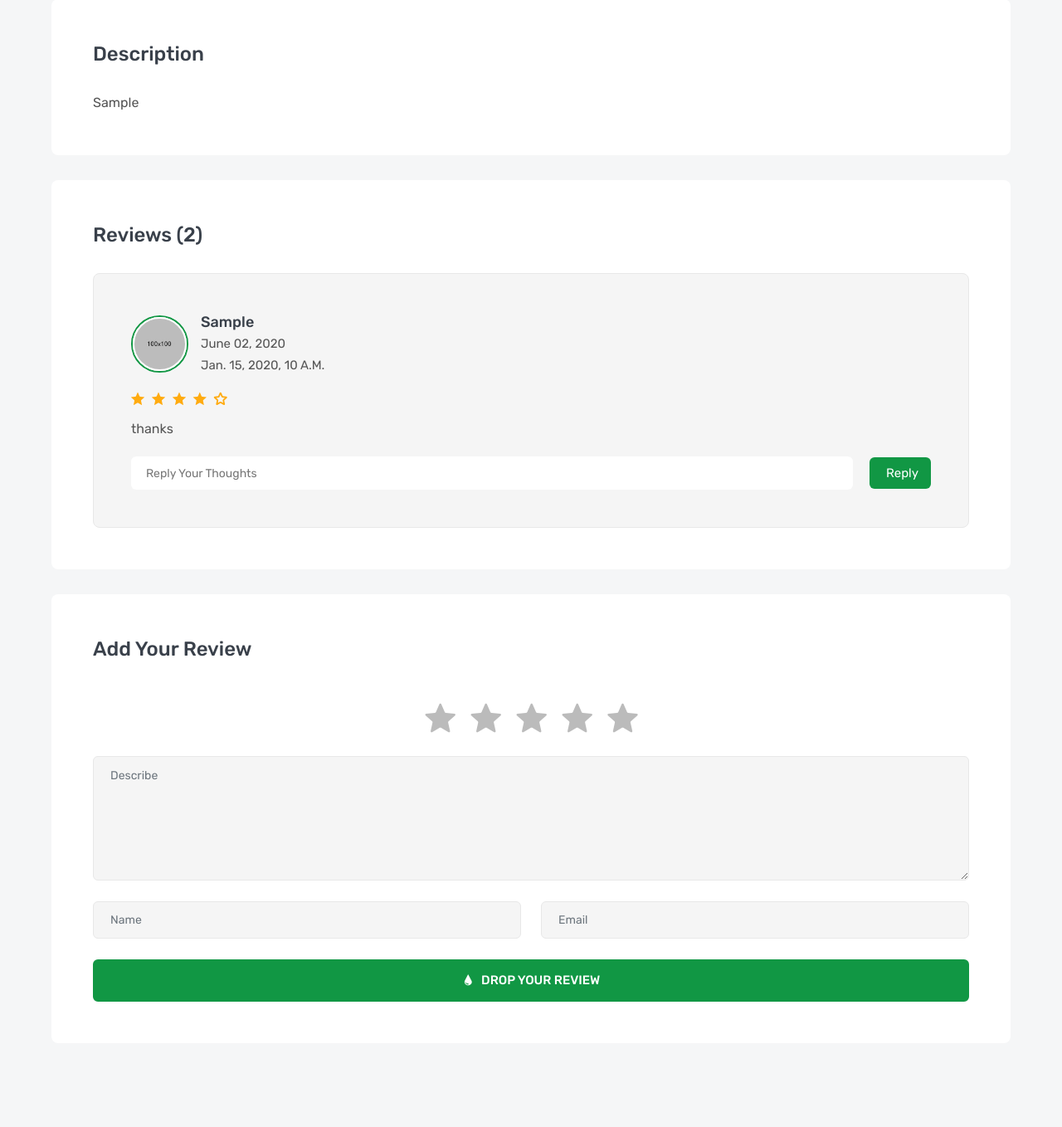
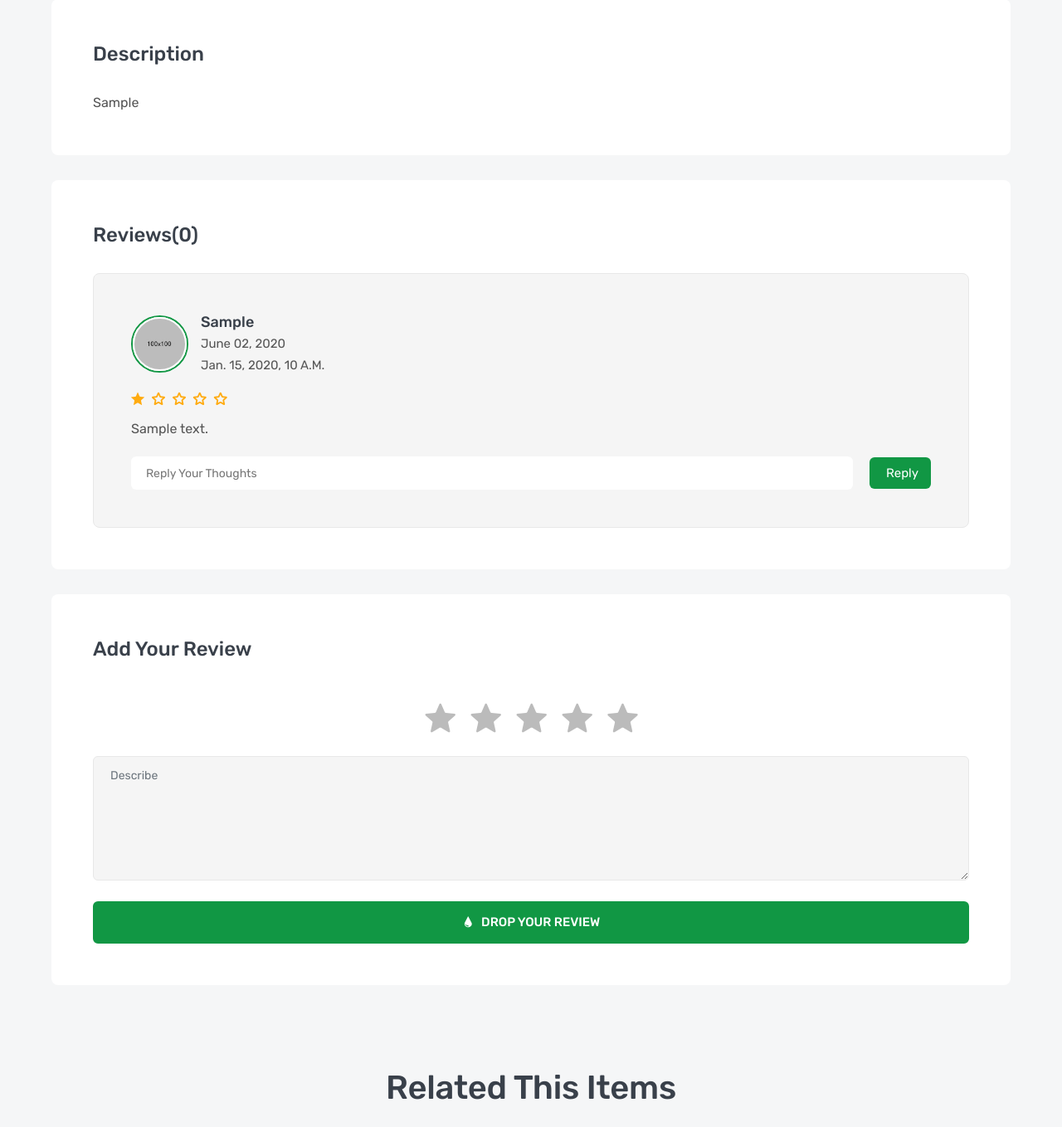
Before and after one commit to mohsenAlsayegh/Django-Amazon-Clone, a Django app: a page that uses products/templates/products/product_detail.html in a window 1280 px wide. Shown: the part 1220-2578 px from the top of the page at 83% size. Run offline with Django 4.2, Linux system fonts and the light colour scheme; tables that the repository leaves empty hold one stand-in row (values such as "Sample post"); grey boxes marked "Sample" are stand-in pictures; some libraries are stand-ins or nearby versions.

Commit message:
add product review and fixed the name in models to user

```diff
--- a/products/models.py
+++ b/products/models.py
@@ -78,7 +78,7 @@ class Brand(models.Model):
 
 # Creating a review Class
 class Review(models.Model):
-    name = models.ForeignKey(User,verbose_name=_('user'),related_name ='review_user',on_delete = models.SET_NULL,null=True)
+    user = models.ForeignKey(User,verbose_name=_('user'),related_name ='review_user',on_delete = models.SET_NULL,null=True)
     product = models.ForeignKey(Product,verbose_name = _('product'),related_name ='review_product',on_delete = models.CASCADE)
     review = models.TextField(_('review'),max_length = 500)
     rate = models.IntegerField(_('rate'),choices = [(i,i) for i in range(1,6)])
--- a/products/templates/products/product_detail.html
+++ b/products/templates/products/product_detail.html
@@ -45,6 +45,7 @@
 
                             </ul>
                             <ul class="details-thumb">
+                                 {% comment %}<h2> ({{object.product_image.all|length}})</h2>{% endcomment %}
                                 {% for image in images %}
                                     <li><img src="{{image.images.url}}" alt="product"></li>
                                 {% endfor %}
@@ -132,7 +133,7 @@
                         </div>
 
                         <div class="product-details-frame">
-                            <h3 class="frame-title">Reviews (2)</h3>
+                            <h3 class="frame-title">Reviews({{review|length}}) </h3>
                             <ul class="review-list">
                                 {% for review in reviews %}
                                     <li class="review-item">
@@ -141,19 +142,19 @@
                                                 <img src="images/avatar/01.jpg" alt="review">
                                             </a>
                                             <h5 class="review-meta">
-                                                <a href="#">{{review.name.username}}</a>
+                                                <a href="#">{{review.user}}</a>
                                                 <span>June 02, 2020</span>
                                                 <span>{{review.created_at}}</span>
                                             </h5>
                                         </div>
                                         <ul class="review-rating">
-                                            <li class="icofont-ui-rating"></li>
-                                            <li class="icofont-ui-rating"></li>
-                                            <li class="icofont-ui-rating"></li>
-                                            <li class="icofont-ui-rating"></li>
-                                            <li class="icofont-ui-rate-blank"></li>
+                                            <li class="icofont-ui-{% if review.rate > 0 %}rating{% else %}rate-blank{% endif %}"></li>
+                                            <li class="icofont-ui-{% if review.rate > 1 %}rating{% else %}rate-blank{% endif %}"></li>
+                                            <li class="icofont-ui-{% if review.rate > 2 %}rating{% else %}rate-blank{% endif %}"></li>
+                                            <li class="icofont-ui-{% if review.rate > 3 %}rating{% else %}rate-blank{% endif %}"></li>
+                                            <li class="icofont-ui-{% if review.rate > 4 %}rating{% else %}rate-blank{% endif %}"></li>
                                         </ul>
-                                        <p class="review-desc">thanks</p>
+                                        <p class="review-desc">{{review.review}}</p>
                                         <form class="review-reply">
                                             <input type="text" placeholder="reply your thoughts">
                                             <button><i class="icofont-reply"></i>reply</button>
@@ -164,34 +165,27 @@
                         </div>
                         <div class="product-details-frame">
                             <h3 class="frame-title">add your review</h3>
-                            <form class="review-form">
+                            <form class="review-form" method="post" action= "/products/{{object.slug}}/add-review">
+                                {% csrf_token %}
+
                                 <div class="row">
                                     <div class="col-lg-12">
                                         <div class="star-rating">
-                                            <input type="radio" name="rating" id="star-1"><label for="star-1"></label>
-                                            <input type="radio" name="rating" id="star-2"><label for="star-2"></label>
-                                            <input type="radio" name="rating" id="star-3"><label for="star-3"></label>
-                                            <input type="radio" name="rating" id="star-4"><label for="star-4"></label>
-                                            <input type="radio" name="rating" id="star-5"><label for="star-5"></label>
+                                            <input type="radio" name="rating" value=5 id="star-1"><label for="star-1"></label>
+                                            <input type="radio" name="rating" value=4 id="star-2"><label for="star-2"></label>
+                                            <input type="radio" name="rating" value=3 id="star-3"><label for="star-3"></label>
+                                            <input type="radio" name="rating" value=2 id="star-4"><label for="star-4"></label>
+                                            <input type="radio" name="rating" value=1 id="star-5"><label for="star-5"></label>
                                         </div>
                                     </div>
                                     <div class="col-lg-12">
                                         <div class="form-group">
-                                            <textarea class="form-control" placeholder="Describe"></textarea>
+                                            <textarea class="form-control"name="review" placeholder="Describe"></textarea>
                                         </div>
                                     </div>
-                                    <div class="col-lg-6">
-                                        <div class="form-group">
-                                            <input type="text" class="form-control" placeholder="Name">
-                                        </div>
-                                    </div>
-                                    <div class="col-lg-6">
-                                        <div class="form-group">
-                                            <input type="email" class="form-control" placeholder="Email">
-                                        </div>
                                     </div>
                                     <div class="col-lg-12">
-                                        <button class="btn btn-inline">
+                                        <button class="btn btn-inline" type="submit">
                                             <i class="icofont-water-drop"></i>
                                             <span>drop your review</span>
                                         </button>
--- a/products/urls.py
+++ b/products/urls.py
@@ -1,5 +1,5 @@
 from django.urls import path
-from .views import ProductDetail, ProductList, BrandList, BrandDetail, mydebug
+from .views import ProductDetail, ProductList, BrandList, BrandDetail, mydebug, add_reveiw
 
 from . import api
 
@@ -9,6 +9,8 @@ urlpatterns = [
     path('brands/<slug:slug>' , BrandDetail.as_view()),
     path('' , ProductList.as_view()),
     path('<slug:slug>' , ProductDetail.as_view()),
+    path('<slug:slug>/add-review' , add_reveiw),
+
 
     #api URL's
     path('api/list', api.ProductListAPI.as_view()),
--- a/products/views.py
+++ b/products/views.py
@@ -1,4 +1,4 @@
-from django.shortcuts import render
+from django.shortcuts import render, redirect
 
 from django.views.generic import ListView,DetailView
 
@@ -100,7 +100,6 @@ class  ProductList(ListView):
     paginate_by = 50
 
 
-
  # context{}, query set : Product.object.all():1 : option 2: method :override
  # query set : main query  : detail
  # context : extra data    : reviews, images
@@ -135,3 +134,21 @@ class BrandDetail(ListView):
         context = super().get_context_data(**kwargs)
         context["brand"] = Brand.objects.filter(slug=self.kwargs['slug']).annotate(product_count = Count('product_brand'))[0]
         return context
+
+
+def add_reveiw(request,slug):
+    product = Product.objects.get(slug=slug)
+
+    review = request.POST['review']
+    rate = request.POST['rating']   #request.POST['rating']  if template method is GET request.GET['rating'] or GET request.POST.get['rating']  from list to function
+    # add review
+
+    Review.objects.create(
+        user = request.user,
+        product = product,
+        review = review,
+        rate = rate
+    )
+    return redirect(f'/products/{slug}')
+
+    # return product_detail
```
